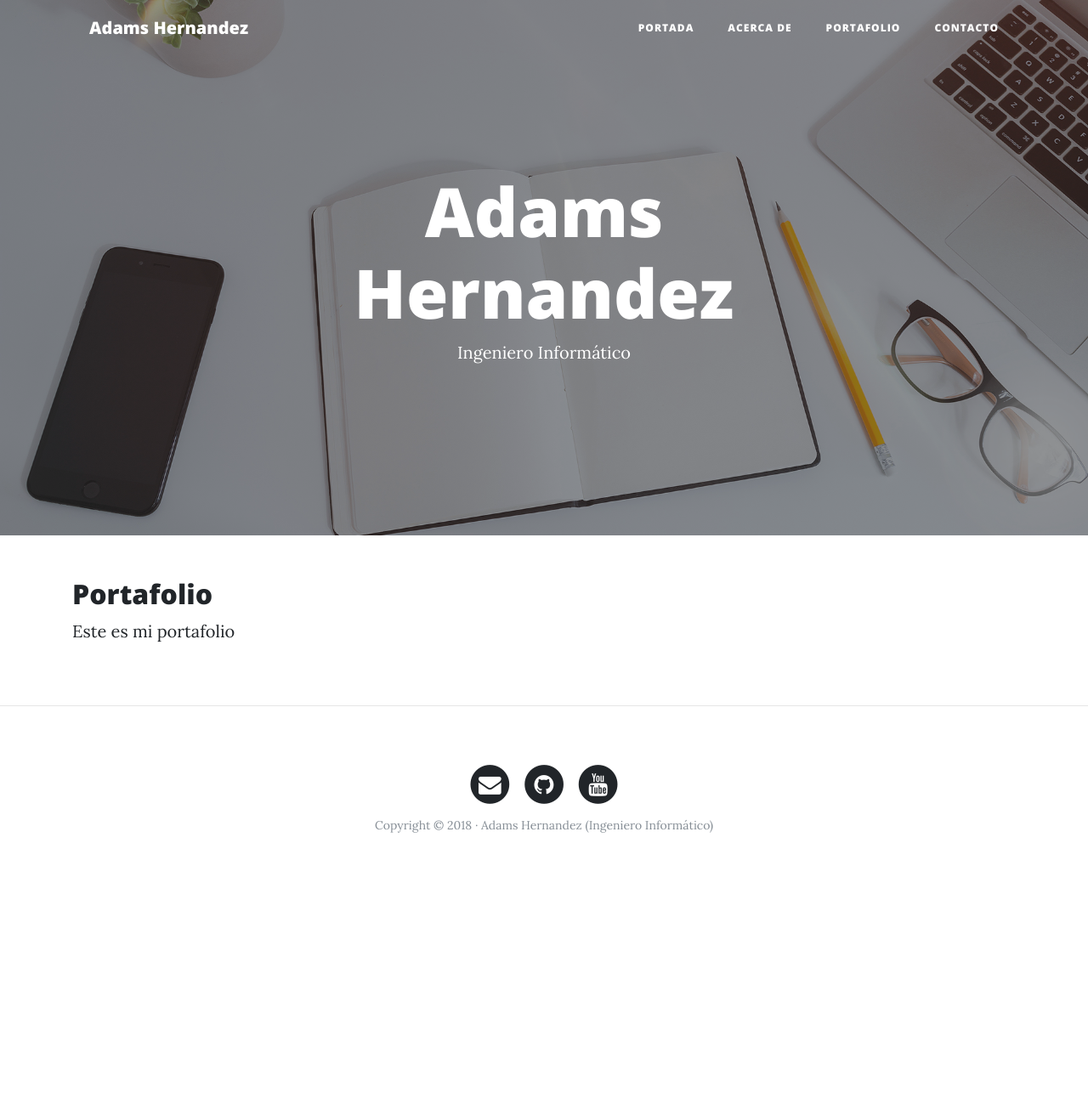
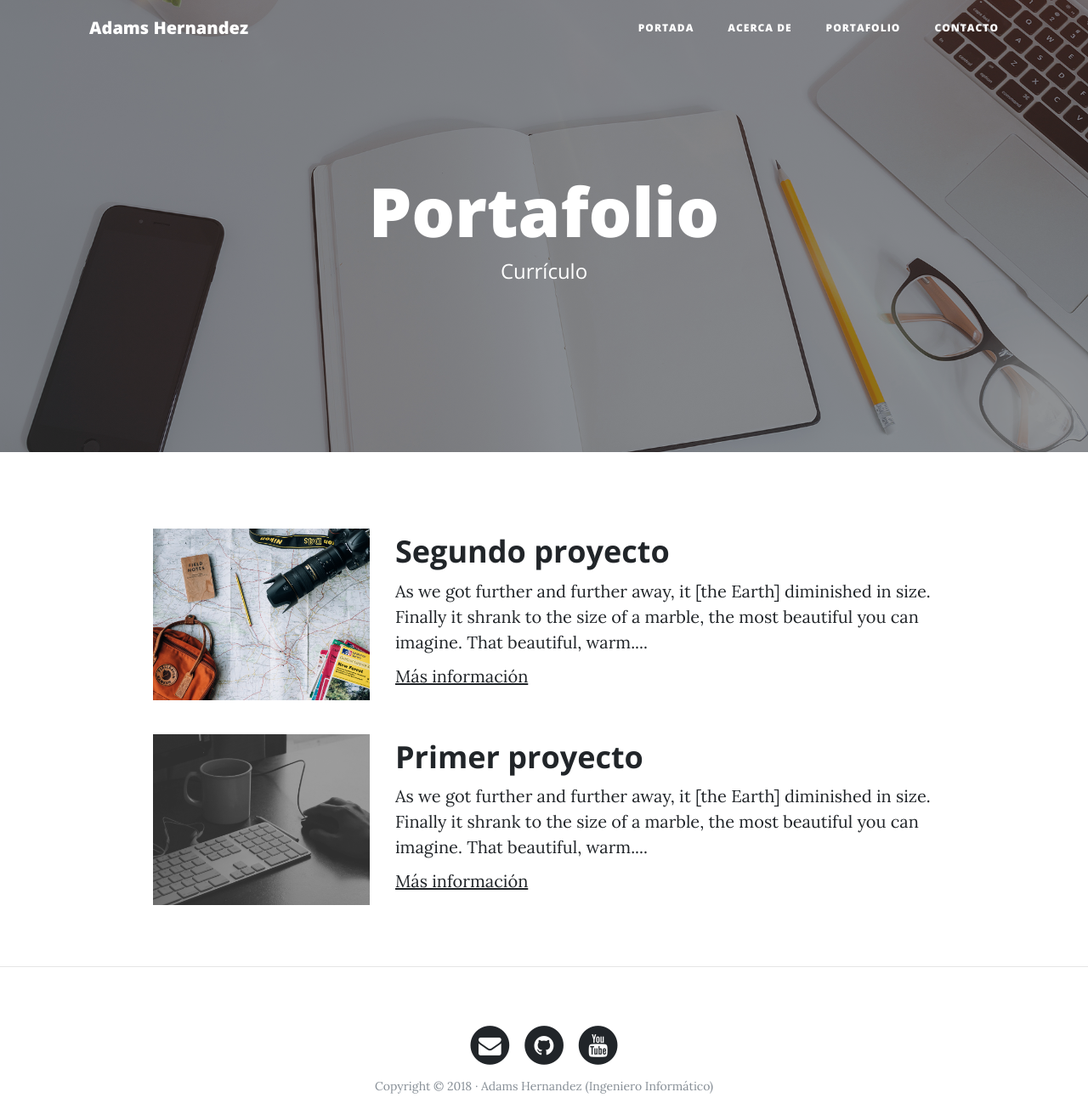
Before and after one commit to Crisher70/Django--Web-Personal, a Django app: page /portfolio/ in a window 1280 px wide. Shown: the top 1305 px of the page at 85% size. Before the commit the page ends 980 px from the top, so only its background shows below. Run offline with Django 4.2, Linux system fonts and the light colour scheme; some libraries are stand-ins or nearby versions.

Commit message:
Completar contenido de las páginas

```diff
--- a/webpersonal/core/templates/core/portfolio.html
+++ b/webpersonal/core/templates/core/portfolio.html
@@ -3,11 +3,32 @@
 {% block background %}{% load static %}{% static 'core/img/portfolio-bg.jpg' %}{% endblock background %}
 
 {% block headers %}
-    <h1>Adams Hernandez</h1>
-    <span class"subheading"> Ingeniero Informático
+    <h1>Portafolio</h1>
+    <span class="subheading">Currículo</span>
 {% endblock headers %}
 
 {% block content %}
-    <h2>Portafolio</h2>
-    <p>Este es mi portafolio</p>
+    <!-- Proyecto -->
+    <div class="row project">
+        <div class="col-lg-3 col-md-4 offset-lg-1">
+            <img class="img-fluid" src="{% static 'core/img/about-bg.jpg' %}" alt="">
+        </div>
+        <div class="col-lg-7 col-md-8">
+            <h2 class="section-heading title">Segundo proyecto</h2>
+            <p>As we got further and further away, it [the Earth] diminished in size. Finally it shrank to the size of a marble, the most beautiful you can imagine. That beautiful, warm....</p>
+            <p><a href="http://google.com">Más información</a></p>
+        </div>
+    </div>
+    <!-- Proyecto -->
+    <div class="row project">
+        <div class="col-lg-3 col-md-4 offset-lg-1">
+            <img class="img-fluid" src="{% static 'core/img/home-bg.jpg' %}" alt="">
+        </div>
+        <div class="col-lg-7 col-md-8">
+                <h2 class="section-heading title">Primer proyecto</h2>
+            <p>As we got further and further away, it [the Earth] diminished in size. Finally it shrank to the size of a marble, the most beautiful you can imagine. That beautiful, warm....</p>
+            <p><a href="http://google.com">Más información</a></p>
+            </div>
+        </div>
+    </div>
 {% endblock  %}
```
Also changed, not shown: webpersonal/core/templates/core/about.html (+13 -4 lines), webpersonal/core/templates/core/contact.html (+10 -4 lines).
